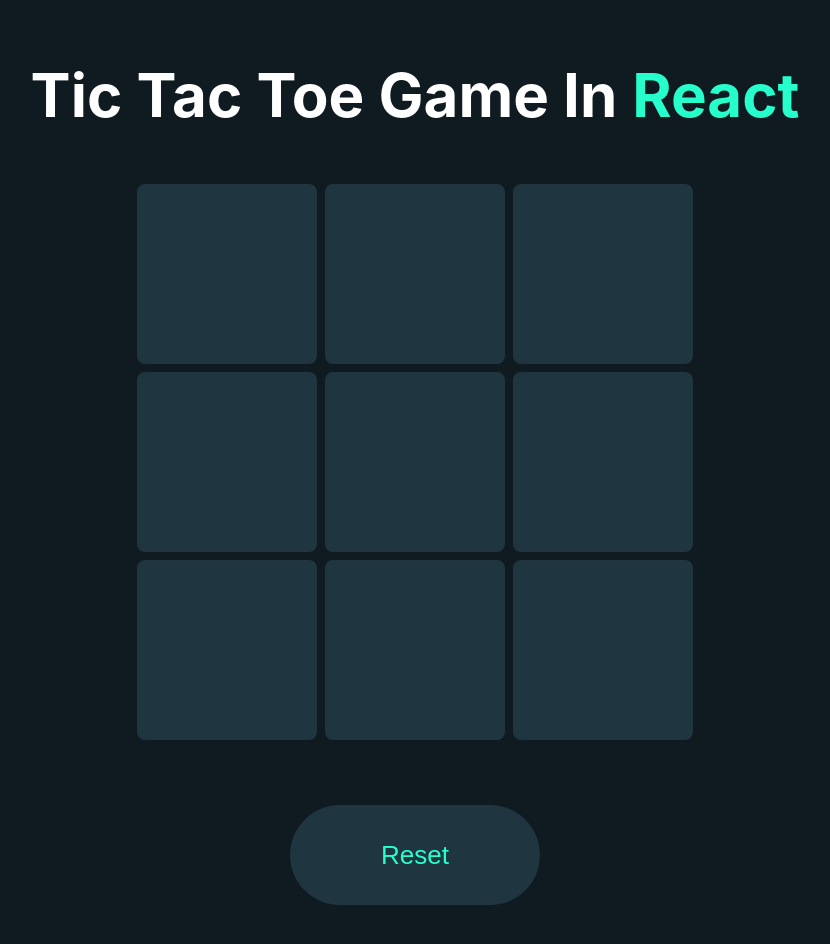
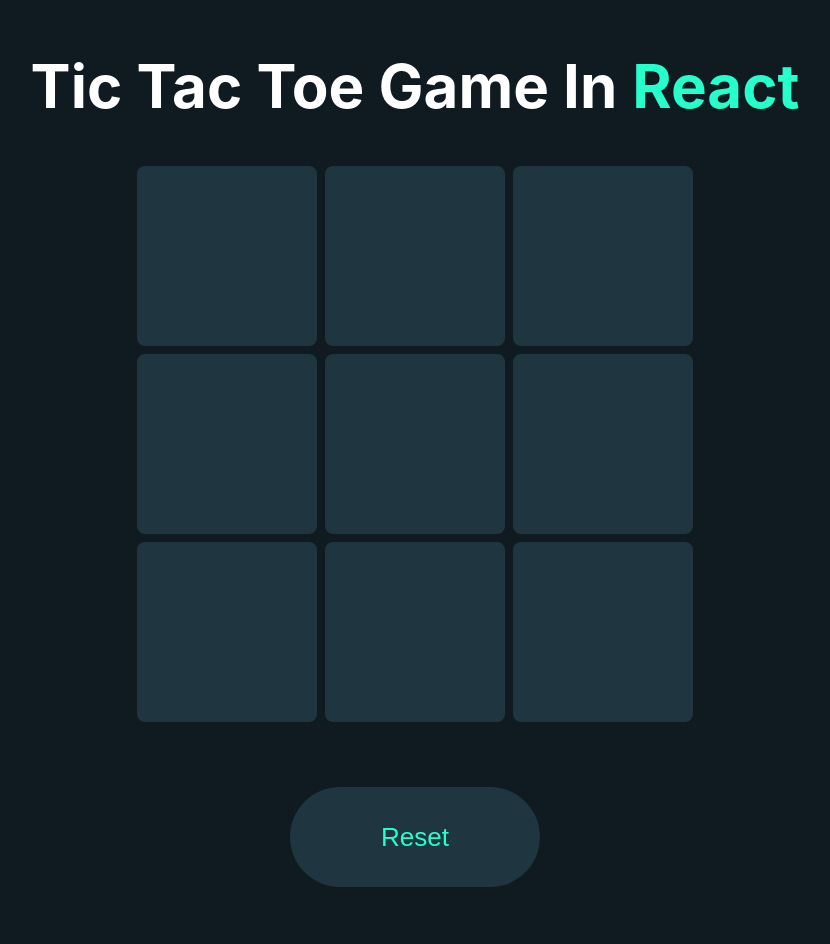
Before and after one commit to geethdev/React-Tic-Tac-Toe, a React (Create React App) app: page / in a window 1280 px wide. Shown: the top 944 px of the page, without its empty margins (225-1055 px from the left). Built offline with nearby package versions, Linux system fonts and the light colour scheme.

Commit message:
Update TicTacToe.css with new image styling

```diff
--- a/src/Components/TicTacToe/TicTacToe.css
+++ b/src/Components/TicTacToe/TicTacToe.css
@@ -45,7 +45,7 @@
 .boxes img{
     margin: 50px 50px;
 }
-.title {
+.title img{
     padding: 20px 20px;
     height: 50px;
 }
```
